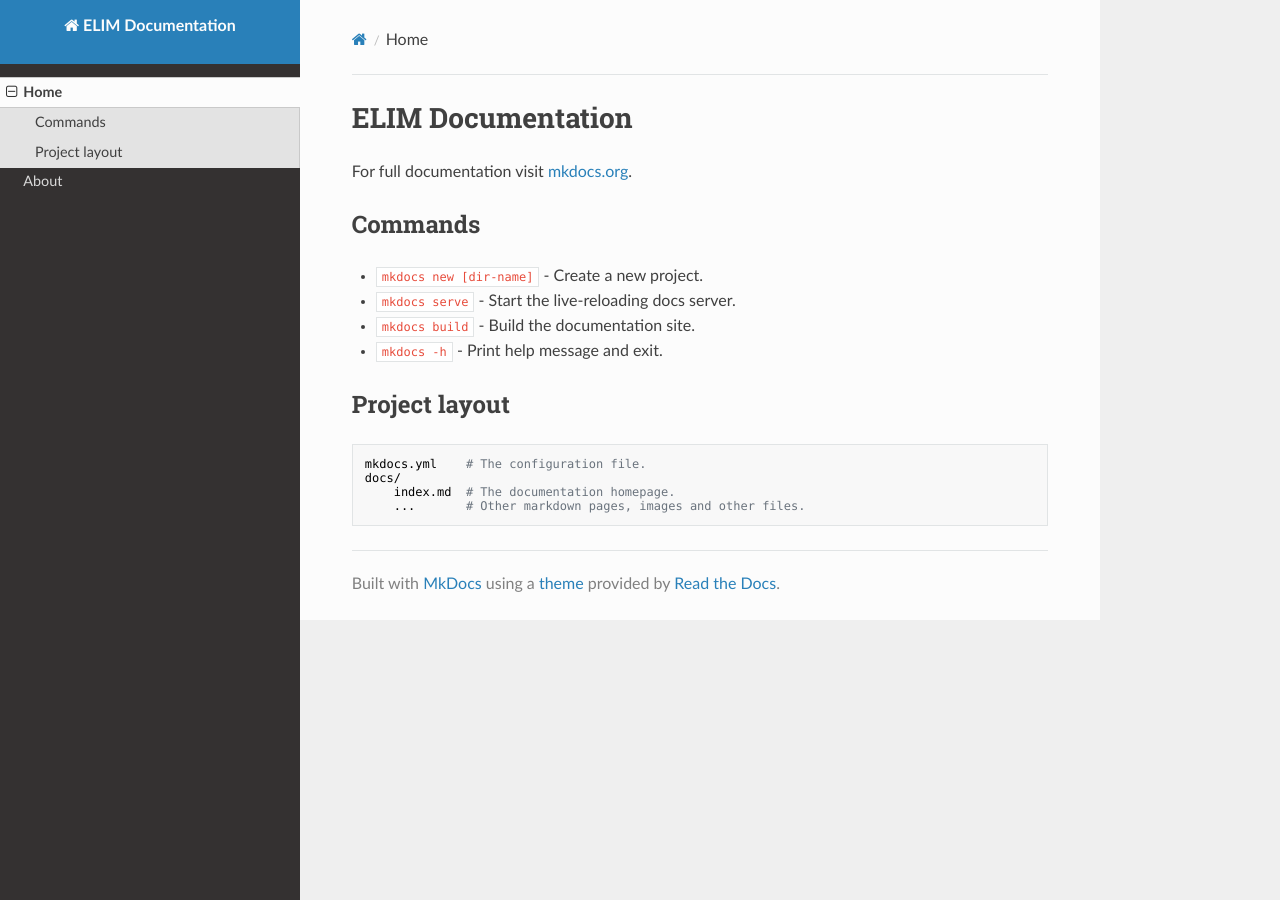
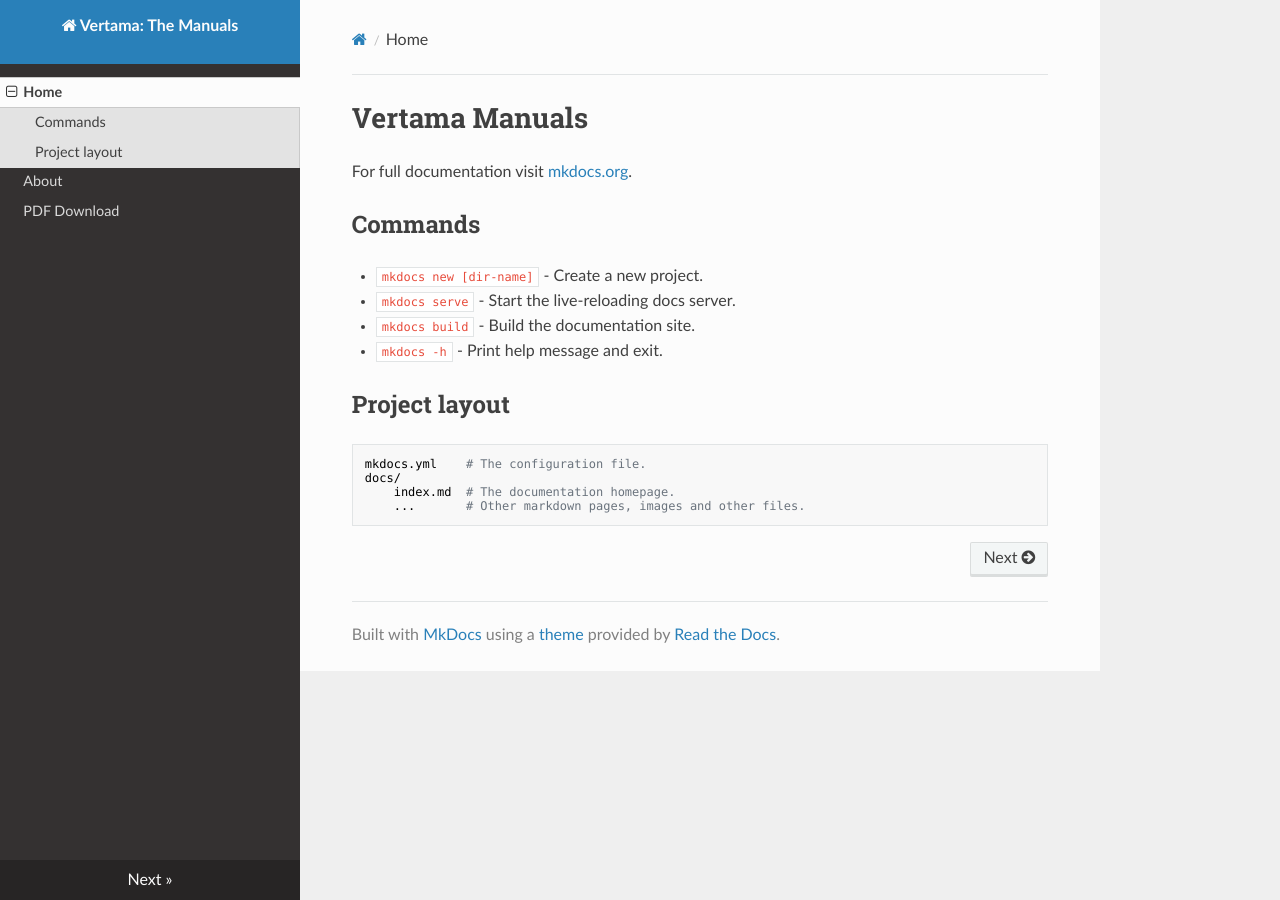
Before and after one commit to Vertama-GmbH/vertama-gmbh.github.io, an MkDocs documentation site: the page built from docs/index.md, in a window 1280 px wide. Built offline with MkDocs 1.6.1, drawn with Linux system fonts in a browser that asks for light colours; nearby versions of some CDN libraries.

Commit message:
added: PDF download link

```diff
--- a/docs/index.md
+++ b/docs/index.md
@@ -1,4 +1,4 @@
-# ELIM Documentation
+# Vertama Manuals
 
 For full documentation visit [mkdocs.org](https://www.mkdocs.org).
 
--- a/mkdocs.yml
+++ b/mkdocs.yml
@@ -1,4 +1,4 @@
-site_name: ELIM Documentation
+site_name: "Vertama: The Manuals"
 # site_url: https://vertama-gmbh.github.io/
 theme: readthedocs
 plugins:
@@ -44,3 +44,4 @@
 nav:
   - Home: index.md
   - About: about.md
+  - PDF Download: download.md
```
Also changed, not shown: docs/download.md (added, +3 -0 lines).
